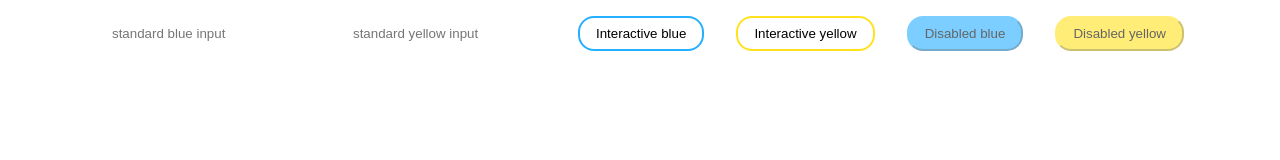
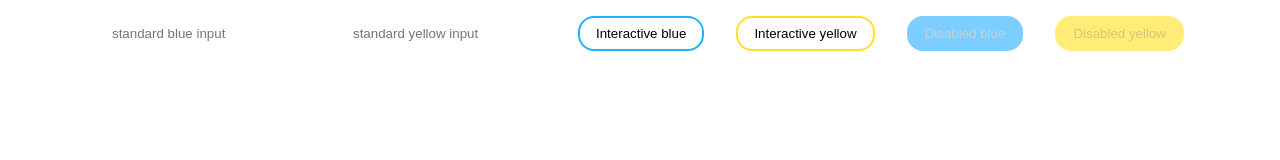
Before and after one commit to iagodahlem/web-app-template, a plain HTML site: page src/design-system.html in a window 1280 px wide. Drawn offline with Linux system fonts and the light colour scheme; files whose address does not match are found by name.

Commit message:
Fix disabled propertie on buttons and html code

```diff
--- a/src/design-system.html
+++ b/src/design-system.html
@@ -21,10 +21,10 @@
       <button class="button button--yellow">
         Interactive yellow
       </button>
-      <button class="button button--blue--disabled">
+      <button class="button button--blue" disabled>
         Disabled blue
       </button>
-      <button class="button button--yellow--disabled">
+      <button class="button button--yellow" disabled>
         Disabled yellow
       </button>
     </div>
--- a/src/styles/elements/_button.css
+++ b/src/styles/elements/_button.css
@@ -40,19 +40,16 @@
   font-weight: var(--bold);
 }
 
-.button--blue--disabled{
+.button--blue:disabled{
   border-color: var(--light_blue);
   background-color: var(--light_blue);
   opacity: var(--standard_opacity);
+  cursor: not-allowed;
+  color: #bbbb;
 }
-.button--yellow--disabled{
+.button--yellow:disabled{
   border-color: var(--light_yellow);
   background-color: var(--light_yellow);
   opacity: var(--standard_opacity);
-}
-.button--yellow--inactive:hover {
   cursor: not-allowed;
 }
-.button--blue--inactive:hover {
-  cursor: not-allowed;
-}
```
